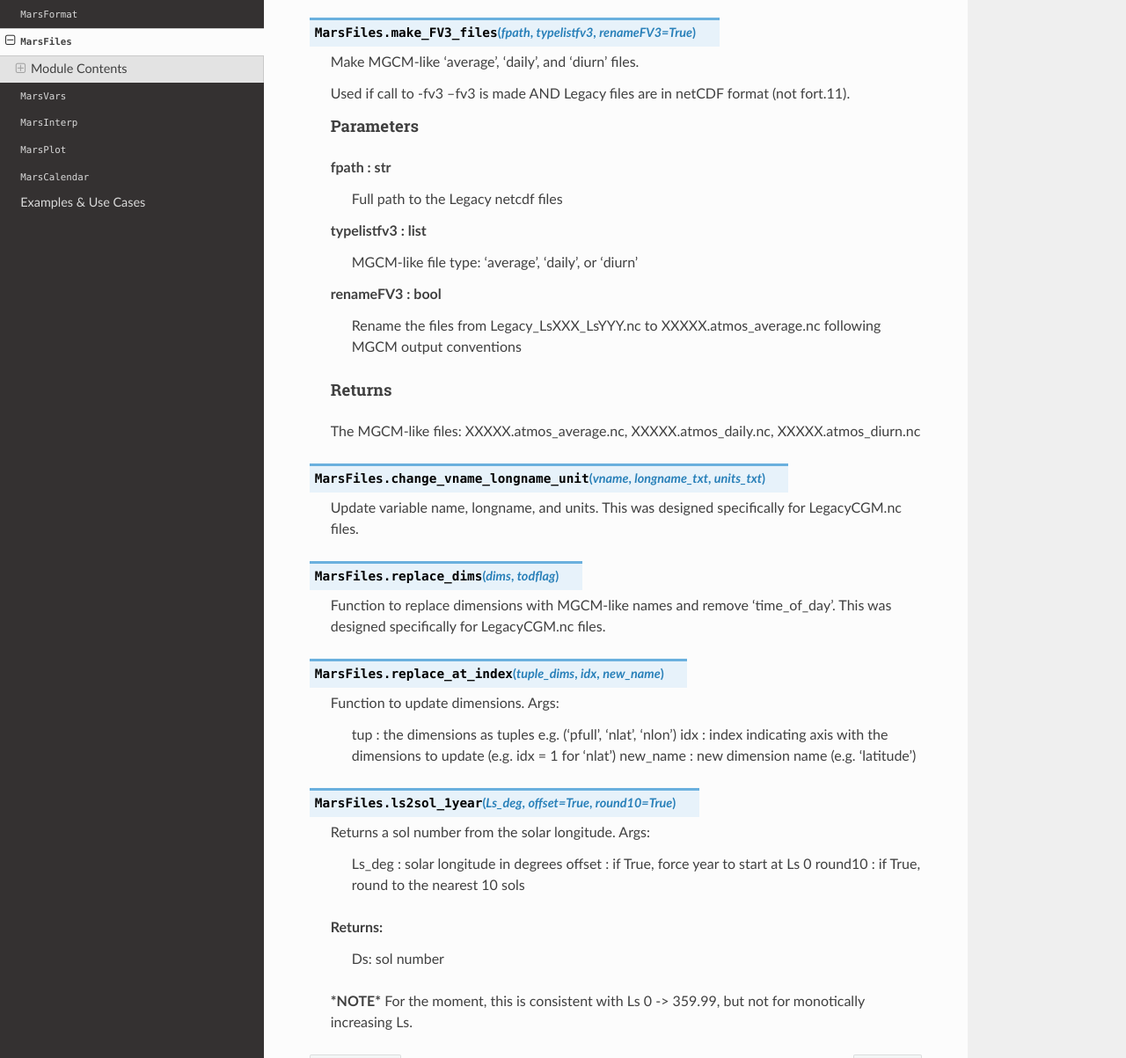
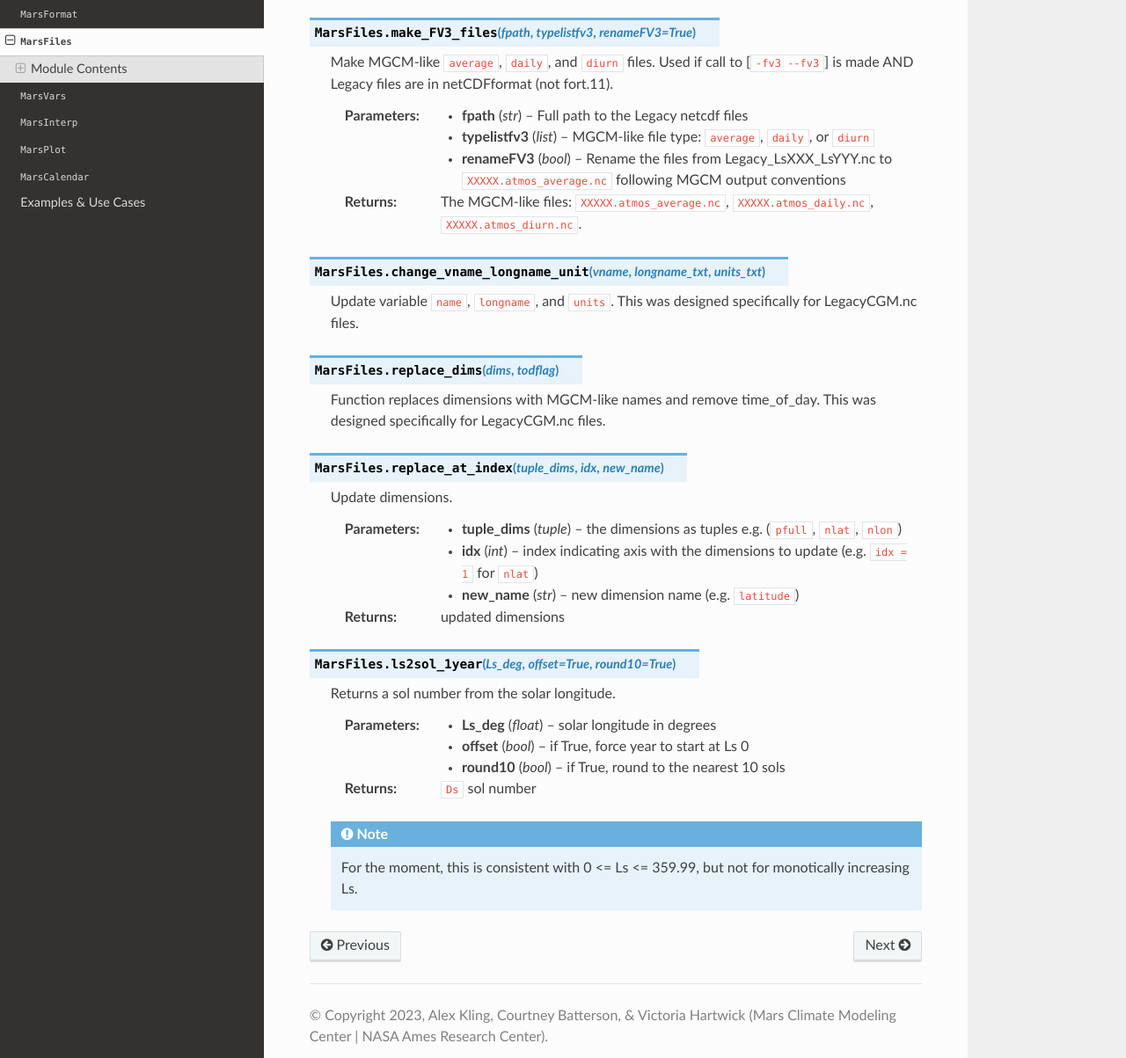
Before and after one commit to NASA-Planetary-Science/AmesCAP, a Sphinx documentation site: the page built from docs/source/autoapi/MarsFiles/index.rst, in a window 1280 px wide and 1400 px high, scrolled down 302 px, cut to the strip 197-1400 px from the top of the window. Shown: the whole strip at 88% size. Built offline with Sphinx 7.4.7 and the Read the Docs theme 2.0.0, drawn with Linux system fonts in a browser that asks for light colours.

Commit message:
Editing MarsFiles comments, line widths, to PEP8 standards

```diff
--- a/docs/source/autoapi/MarsFiles/index.rst
+++ b/docs/source/autoapi/MarsFiles/index.rst
@@ -40,54 +61,56 @@ Functions
 
 .. py:function:: make_FV3_files(fpath, typelistfv3, renameFV3=True)
 
-   Make MGCM-like 'average', 'daily', and 'diurn' files.
+   Make MGCM-like ``average``, ``daily``, and ``diurn`` files.
+   Used if call to [``-fv3 --fv3``] is made AND Legacy files are in     netCDFformat (not fort.11).
 
-   Used if call to -fv3 --fv3 is made AND Legacy files are in netCDF
-   format (not fort.11).
+   :param fpath: Full path to the Legacy netcdf files
+   :type fpath: str
+   :param typelistfv3: MGCM-like file type: ``average``, ``daily``,         or ``diurn``
+   :type typelistfv3: list
+   :param renameFV3: Rename the files from Legacy_LsXXX_LsYYY.nc to         ``XXXXX.atmos_average.nc`` following MGCM output conventions
+   :type renameFV3: bool
 
-   Parameters
-   ----------
-   fpath : str
-       Full path to the Legacy netcdf files
-   typelistfv3 : list
-       MGCM-like file type: 'average', 'daily', or 'diurn'
-   renameFV3 : bool
-       Rename the files from Legacy_LsXXX_LsYYY.nc to             XXXXX.atmos_average.nc following MGCM output conventions
-
-   Returns
-   -------
-   The MGCM-like files: XXXXX.atmos_average.nc, XXXXX.atmos_daily.nc,         XXXXX.atmos_diurn.nc
+   :return: The MGCM-like files: ``XXXXX.atmos_average.nc``,         ``XXXXX.atmos_daily.nc``, ``XXXXX.atmos_diurn.nc``.
 
 
 .. py:function:: change_vname_longname_unit(vname, longname_txt, units_txt)
 
-   Update variable name, longname, and units.
+   Update variable ``name``, ``longname``, and ``units``.
    This was designed specifically for LegacyCGM.nc files.
 
 
 .. py:function:: replace_dims(dims, todflag)
 
-   Function to replace dimensions with MGCM-like names and remove 'time_of_day'.
-   This was designed specifically for LegacyCGM.nc files.
+   Function replaces dimensions with MGCM-like names and remove
+   time_of_day. This was designed specifically for LegacyCGM.nc files.
 
 
 .. py:function:: replace_at_index(tuple_dims, idx, new_name)
 
-   Function to update dimensions.
-   Args:
-       tup      : the dimensions as tuples e.g. ('pfull', 'nlat', 'nlon')
-       idx      : index indicating axis with the dimensions to update (e.g. idx = 1  for 'nlat')
-       new_name : new dimension name (e.g. 'latitude')
+   Update dimensions.
+
+   :param tuple_dims: the dimensions as tuples e.g. (``pfull``,         ``nlat``, ``nlon``)
+   :type tuple_dims: tuple
+   :param idx: index indicating axis with the dimensions to update         (e.g. ``idx = 1``  for ``nlat``)
+   :type idx: int
+   :param new_name: new dimension name (e.g. ``latitude``)
+   :type new_name: str
+
+   :return: updated dimensions
 
 
 .. py:function:: ls2sol_1year(Ls_deg, offset=True, round10=True)
 
    Returns a sol number from the solar longitude.
-   Args:
-       Ls_deg  : solar longitude in degrees
-       offset  : if True, force year to start at Ls 0
-       round10 : if True, round to the nearest 10 sols
-   Returns:
-       Ds: sol number
-   ***NOTE***
-   For the moment, this is consistent with Ls 0 -> 359.99, but not for monotically increasing Ls.
+
+   :param Ls_deg: solar longitude in degrees
+   :type Ls_deg: float
+   :param offset: if True, force year to start at Ls 0
+   :type offset: bool
+   :param round10: if True, round to the nearest 10 sols
+   :type round10: bool
+
+   :returns: ``Ds`` sol number
+
+   .. NOTE:: For the moment, this is consistent with 0 <= Ls <=         359.99, but not for monotically increasing Ls.
```
Also changed, not shown: other parts of docs/source/autoapi/MarsFiles/index.rst (+31 -10 lines), docs/source/autoapi/MarsFormat/index.rst (+13 -20 lines), 1 other file.
